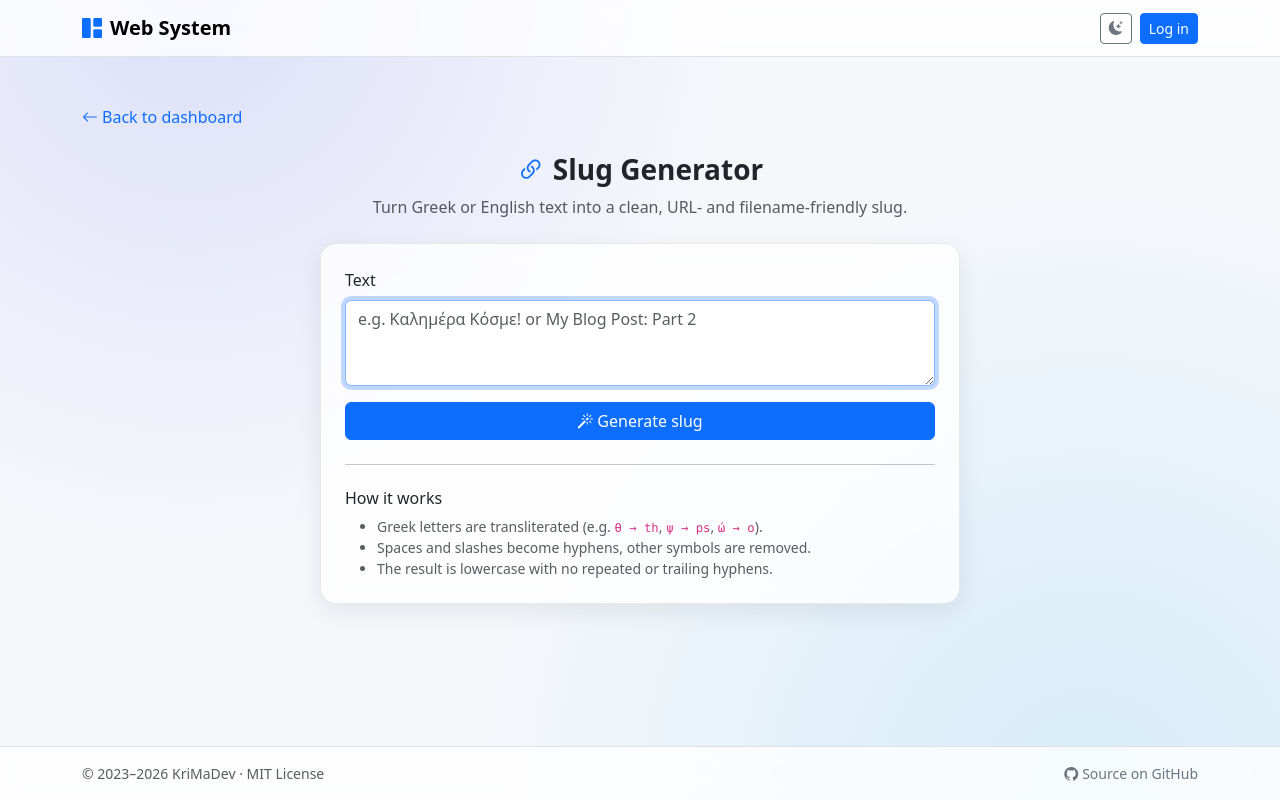
After one commit to KriMaDev/web_system, a PHP site: page /test_scripts/slug_generator.php in a window 1280 px wide. The commit adds this page. Run offline with PHP 8.4, Linux system fonts and the light colour scheme.

Commit message:
Add Slug Generator tool
Exposes greekToEnglishChars() as a dashboard tool: enter Greek or
English text, get a URL/filename-friendly slug. Input is validated
(1-500 chars, valid UTF-8) and escaped on output. Adds a shared app.js
with a copy-to-clipboard helper for [data-copy-target] buttons.

Co-Authored-By: Claude Opus 5.5 <noreply@anthropic.com>

```diff
--- /dev/null
+++ b/assets/js/app.js
@@ -0,0 +1,29 @@
+//===================================
+//   Shared UI helpers (loaded on every page)
+
+//   Copy buttons: <button data-copy-target="#inputId">Copy</button>
+document.addEventListener('click', async event => {
+    const button = event.target.closest('[data-copy-target]');
+    if (!button) {
+        return;
+    }
+    const target = document.querySelector(button.dataset.copyTarget);
+    if (!target || target.value === '') {
+        return;
+    }
+
+    try {
+        await navigator.clipboard.writeText(target.value);
+    } catch (e) {
+        target.select();        // clipboard API unavailable: select it so Ctrl+C works
+        return;
+    }
+
+    const label = button.innerHTML;
+    button.innerHTML = '<i class="bi bi-check2 me-1"></i>Copied';
+    button.disabled = true;
+    setTimeout(() => {
+        button.innerHTML = label;
+        button.disabled = false;
+    }, 1500);
+});
--- a/partials/footer.php
+++ b/partials/footer.php
@@ -24,6 +24,7 @@ $pageScripts = $pageScripts ?? [];
             </a>
         </div>
     </footer>
+    <script src="<?= e($assetBase) ?>assets/js/app.js"></script>
     <?php foreach ($pageScripts as $script): ?>
         <script src="<?= e($assetBase . $script) ?>"></script>
     <?php endforeach; ?>
--- /dev/null
+++ b/test_scripts/slug_generator.php
@@ -0,0 +1,78 @@
+<?php
+require_once __DIR__ . '/../km_func.php';
+
+send_security_headers();
+start_secure_session();
+
+const SLUG_MAX_CHARS = 500;
+
+$text  = '';
+$slug  = '';
+$error = '';
+
+if ($_SERVER['REQUEST_METHOD'] === 'POST') {
+    $text = post_string('text');
+
+    // 1-500 characters of valid UTF-8 (the "u" flag rejects invalid byte sequences)
+    if ($text === '') {
+        $error = 'Please enter some text.';
+    } elseif (!preg_match('/^.{1,' . SLUG_MAX_CHARS . '}$/su', $text)) {
+        $error = 'Text must be valid UTF-8 and at most ' . SLUG_MAX_CHARS . ' characters long.';
+    } else {
+        $slug = greekToEnglishChars($text);
+        if ($slug === '') {
+            $error = 'That text has no letters or numbers to keep.';
+        }
+    }
+}
+
+$pageTitle = 'Slug Generator';
+$assetBase = '../';
+require __DIR__ . '/../partials/header.php';
+?>
+        <div class="container py-5">
+            <a href="../km_dashboard.php" class="back-link"><i class="bi bi-arrow-left me-1"></i>Back to dashboard</a>
+
+            <header class="tool-header text-center mb-4">
+                <h1 class="h3"><i class="bi bi-link-45deg text-primary me-2"></i>Slug Generator</h1>
+                <p class="text-body-secondary mb-0">
+                    Turn Greek or English text into a clean, URL- and filename-friendly slug.
+                </p>
+            </header>
+
+            <div class="card tool-panel mx-auto">
+                <div class="card-body">
+                    <form method="post" action="">
+                        <div class="mb-3">
+                            <label for="text" class="form-label">Text</label>
+                            <textarea class="form-control" id="text" name="text" rows="3" maxlength="<?= SLUG_MAX_CHARS ?>"
+                                      placeholder="e.g. Καλημέρα Κόσμε! or My Blog Post: Part 2" required autofocus><?= e($text) ?></textarea>
+                        </div>
+                        <button type="submit" class="btn btn-primary w-100">
+                            <i class="bi bi-magic me-1"></i>Generate slug
+                        </button>
+                    </form>
+
+                    <?php if ($error !== ''): ?>
+                        <div class="alert alert-warning mt-4 mb-0" role="alert"><?= e($error) ?></div>
+                    <?php elseif ($slug !== ''): ?>
+                        <label for="slug-output" class="form-label mt-4">Slug</label>
+                        <div class="input-group">
+                            <input type="text" class="form-control font-monospace" id="slug-output" value="<?= e($slug) ?>" readonly>
+                            <button type="button" class="btn btn-outline-primary" data-copy-target="#slug-output">
+                                <i class="bi bi-clipboard me-1"></i>Copy
+                            </button>
+                        </div>
+                    <?php endif; ?>
+
+                    <hr class="my-4">
+                    <h2 class="h6">How it works</h2>
+                    <ul class="small text-body-secondary mb-0">
+                        <li>Greek letters are transliterated (e.g. <code>θ → th</code>, <code>ψ → ps</code>, <code>ώ → o</code>).</li>
+                        <li>Spaces and slashes become hyphens, other symbols are removed.</li>
+                        <li>The result is lowercase with no repeated or trailing hyphens.</li>
+                    </ul>
+                </div>
+            </div>
+        </div>
+<?php require __DIR__ . '/../partials/footer.php'; ?>
```
Also changed, not shown: km_dashboard.php (+7 -0 lines).
